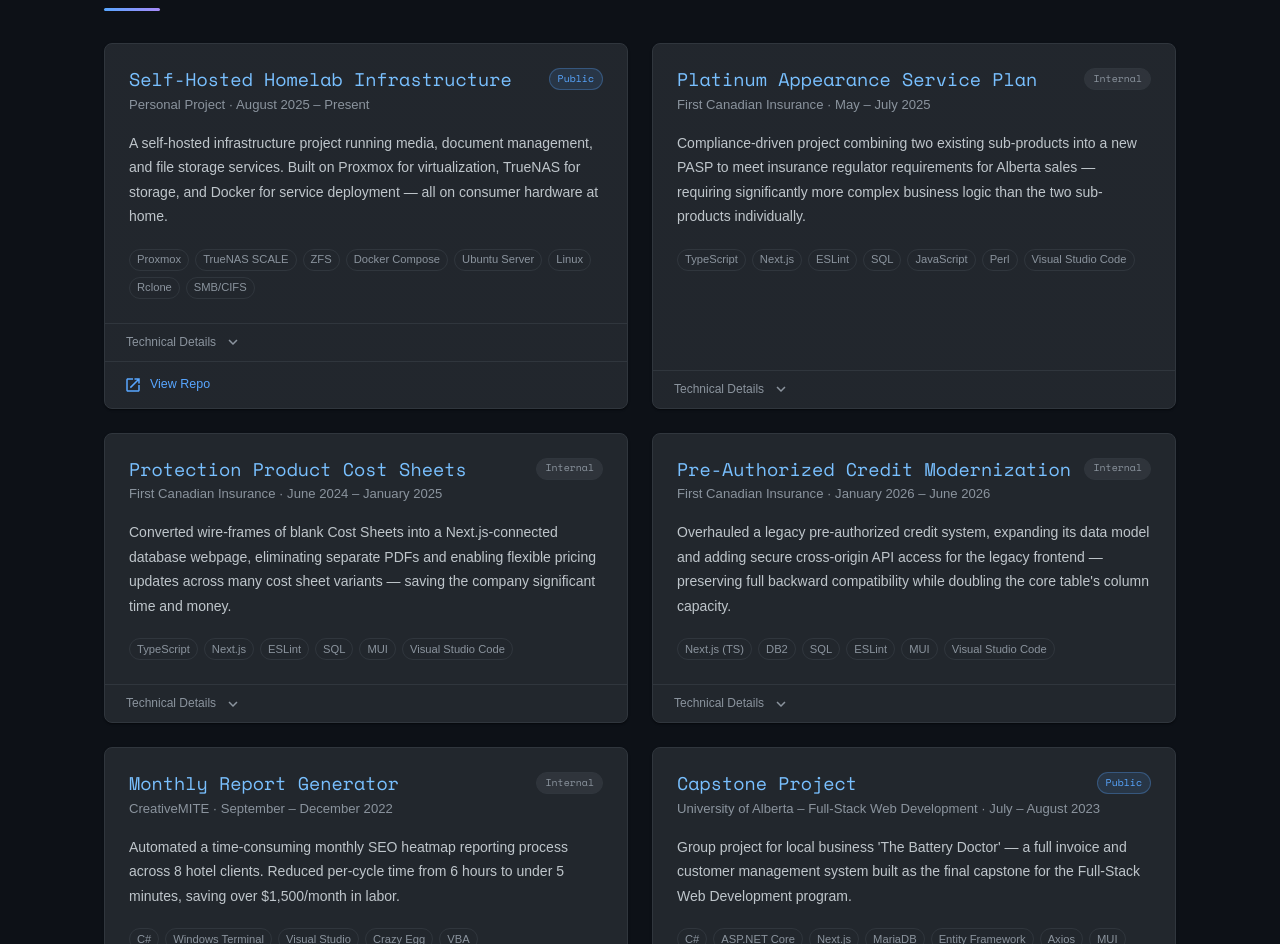
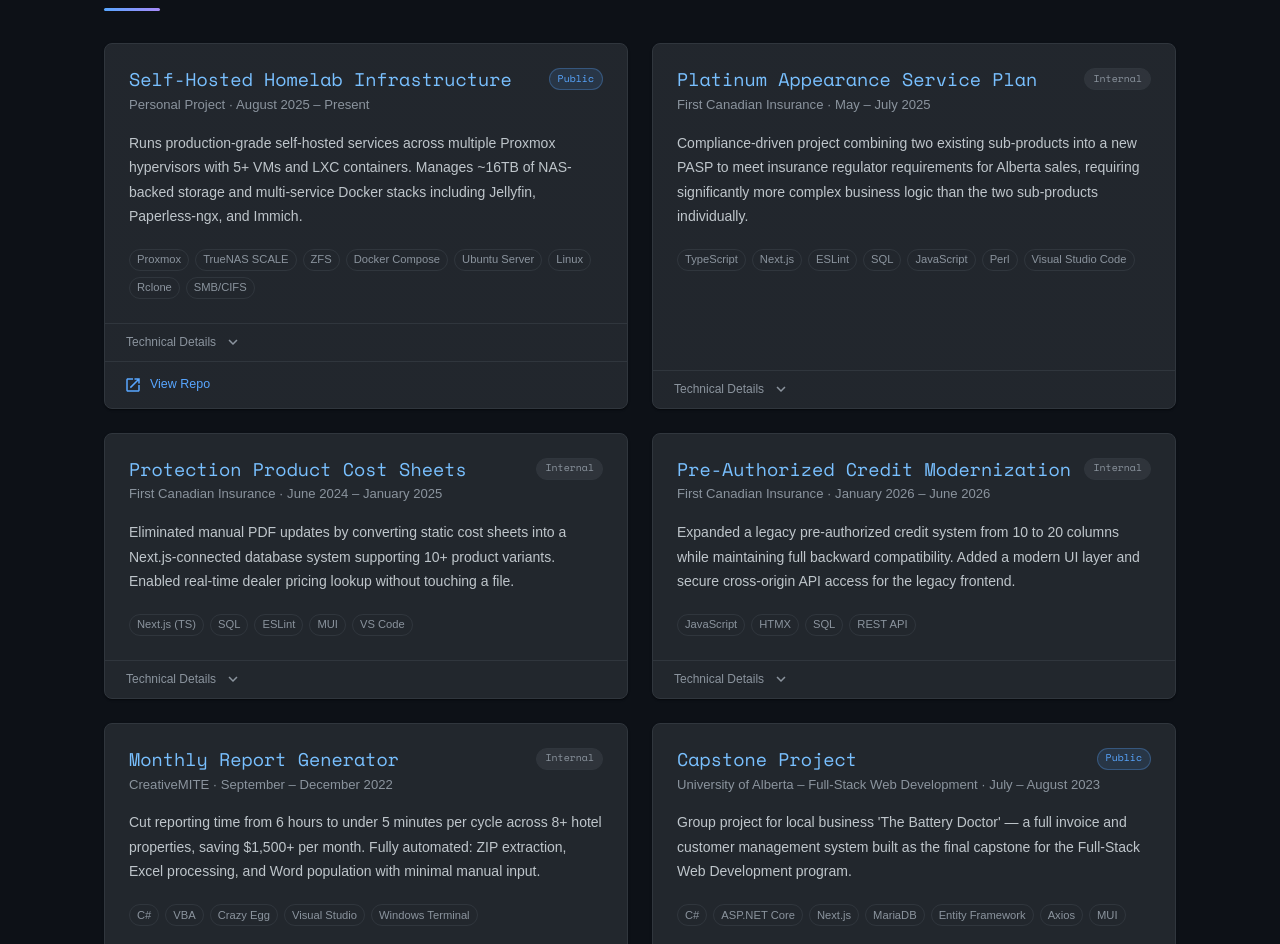
Before and after one commit to Caelan-Ross/Caelan-Ross_Portfolio-Website-caelanross.com, a React (Create React App) app in the folder app/: page /projects in a window 1280 px wide. Shown: the part 168-1112 px from the top of the page. Built offline with nearby package versions, Linux system fonts and the light colour scheme; a web font is replaced by a local one.

Commit message:
Update verbiage to match updated resume

```diff
--- a/app/src/components/projects.js
+++ b/app/src/components/projects.js
@@ -207,45 +207,45 @@
           link="https://github.com/Caelan-Ross/gcal-embed"
           projectDate="August 2025 – Present"
           subtitle="Personal Project"
-          overview="A self-hosted infrastructure project running media, document management, and file storage services. Built on Proxmox for virtualization, TrueNAS for storage, and Docker for service deployment — all on consumer hardware at home."
+          overview="Runs production-grade self-hosted services across multiple Proxmox hypervisors with 5+ VMs and LXC containers. Manages ~16TB of NAS-backed storage and multi-service Docker stacks including Jellyfin, Paperless-ngx, and Immich."
           techStack="Proxmox, TrueNAS SCALE, ZFS, Docker Compose, Ubuntu Server, Linux, Rclone, SMB/CIFS"
-          techOverview="Runs on a three-node Proxmox cluster with dedicated LXC containers and VMs per service. Storage is handled by TrueNAS SCALE over SMB, with ZFS RAIDZ1 providing redundancy across ~16TB. Docker Compose manages multi-container service stacks with NAS-backed volumes. Resolved a hardware-level NIC instability bug (Intel I219-LM) by disabling offloading via bridge config to eliminate persistent drops."
+          techOverview="TrueNAS SCALE handles storage via ZFS RAIDZ1 and SMB shares, with automated cloud backup via Rclone. Docker Compose stacks map persistent volumes to NAS storage. Diagnosed a hardware-level NIC instability bug (Intel I219-LM) by disabling offloading via bridge config to eliminate recurring network drops."
         />
 
         <Project
           title="Platinum Appearance Service Plan"
           projectDate="May – July 2025"
           subtitle="First Canadian Insurance"
-          overview="Compliance-driven project combining two existing sub-products into a new PASP to meet insurance regulator requirements for Alberta sales — requiring significantly more complex business logic than the two sub-products individually."
+          overview="Compliance-driven project combining two existing sub-products into a new PASP to meet insurance regulator requirements for Alberta sales, requiring significantly more complex business logic than the two sub-products individually."
           techStack="TypeScript, Next.js, ESLint, SQL, JavaScript, Perl, Visual Studio Code"
-          techOverview="The front end uses the typical entry form to collect dealer and customer information, which is then processed by a complex set of business rules to determine PASP eligibility. Data is sent to the backend for processing into the database for later use in remittances."
+          techOverview="The front end uses the standard entry form to collect dealer and customer information, processed by a complex set of business rules to determine PASP eligibility. Data is passed to the backend for processing into the database for later use in remittances."
         />
 
         <Project
           title="Protection Product Cost Sheets"
           projectDate="June 2024 – January 2025"
           subtitle="First Canadian Insurance"
-          overview="Converted wire-frames of blank Cost Sheets into a Next.js-connected database webpage, eliminating separate PDFs and enabling flexible pricing updates across many cost sheet variants — saving the company significant time and money."
-          techStack="TypeScript, Next.js, ESLint, SQL, MUI, Visual Studio Code"
-          techOverview="The front end uses a query string to fetch and render dealer-specific data via SQL. The result set is mapped into structured objects dispatched to different dynamic cost sheet components. Each component renders headers, footers, tables, and variants using reusable MUI-based components for maintainability."
+          overview="Eliminated manual PDF updates by converting static cost sheets into a Next.js-connected database system supporting 10+ product variants. Enabled real-time dealer pricing lookup without touching a file."
+          techStack="Next.js (TS), SQL, ESLint, MUI, VS Code"
+          techOverview="Built reusable Next.js components for each cost sheet variant. Dealer-specific data is fetched at render time via URL-based query selectors backed by SQL APIs. Data parsers and field mappings handle 10+ product sheet variants with minimal per-variant code, reducing update effort by 100%."
         />
 
         <Project
           title="Pre-Authorized Credit Modernization"
           projectDate="January 2026 – June 2026"
           subtitle="First Canadian Insurance"
-          overview="Overhauled a legacy pre-authorized credit system, expanding its data model and adding secure cross-origin API access for the legacy frontend — preserving full backward compatibility while doubling the core table's column capacity."
-          techStack="Next.js (TS), DB2, SQL, ESLint, MUI, Visual Studio Code"
-          techOverview="Extended the database layer with 6 new DB2 value-definition tables (avg. 6 columns each) to support a schema expansion from 10 to 20 columns. Built a dynamically generated popup in vanilla JavaScript for the legacy system consuming internal APIs with no framework dependency. Developed a new API endpoint using HMAC-based secret key pairs and request timestamps for secure cross-origin content delivery."
+          overview="Expanded a legacy pre-authorized credit system from 10 to 20 columns while maintaining full backward compatibility. Added a modern UI layer and secure cross-origin API access for the legacy frontend."
+          techStack="JavaScript, HTMX, SQL, REST API"
+          techOverview="Designed 6 DB2 value-definition lookup tables to support the schema expansion. Built a vanilla JavaScript popup consuming internal APIs with no framework dependency. Developed an API endpoint using HMAC-based key pairs and request timestamps for cross-origin authentication."
         />
 
         <Project
           title="Monthly Report Generator"
           projectDate="September – December 2022"
           subtitle="CreativeMITE"
-          overview="Automated a time-consuming monthly SEO heatmap reporting process across 8 hotel clients. Reduced per-cycle time from 6 hours to under 5 minutes, saving over $1,500/month in labor."
-          techStack="C#, Windows Terminal, Visual Studio, Crazy Egg, VBA"
-          techOverview="Consumes .zip exports from Crazy Egg, unpacks and processes the Excel files inside, then populates a master Excel sheet with macros. Outputs formatted tables into a Word template file with minimal manual entry."
+          overview="Cut reporting time from 6 hours to under 5 minutes per cycle across 8+ hotel properties, saving $1,500+ per month. Fully automated: ZIP extraction, Excel processing, and Word population with minimal manual input."
+          techStack="C#, VBA, Crazy Egg, Visual Studio, Windows Terminal"
+          techOverview="Consumes Crazy Egg ZIP exports, unpacks and processes the Excel files inside, then aggregates analytics across hotel properties into structured tables and graphs. Outputs formatted data into a Word template."
         />
 
         <Project
--- a/app/src/components/skills.js
+++ b/app/src/components/skills.js
@@ -23,8 +23,10 @@
         { name: "React", yearsOffset: 2 },
         { name: "Next.js", yearsOffset: 2 },
         { name: "HTML5", yearsOffset: 3 },
-        { name: "CSS", yearsOffset: 3 },
+        { name: "CSS3", yearsOffset: 3 },
+        { name: "Tailwind", yearsStatic: 1 },
         { name: "MUI", yearsOffset: 2 },
+        { name: "HTMX", yearsStatic: 1 },
       ],
     },
     {
@@ -32,7 +34,12 @@
       skills: [
         { name: "C#", yearsStatic: 3 },
         { name: "ASP.NET Core MVC", yearsStatic: 3 },
+        { name: "Perl", yearsStatic: 2 },
         { name: "Python", yearsStatic: 3 },
+        { name: "REST API Design", yearsStatic: 2 },
+        { name: "RabbitMQ", yearsStatic: 1 },
+        { name: "ODBC", yearsStatic: 2 },
+        { name: "IBM DB2", yearsStatic: 2 },
         { name: "SQL", yearsOffset: 2 },
         { name: "MySQL", yearsOffset: 2 },
         { name: "MariaDB", yearsOffset: 2 },
@@ -48,6 +55,7 @@
         { name: "Docker Compose", yearsStatic: 1 },
         { name: "Ubuntu Server", yearsStatic: 1 },
         { name: "Linux", yearsStatic: 2 },
+        { name: "IIS", yearsStatic: 2 },
       ],
     },
     {
@@ -78,9 +86,11 @@
     {
       label: "📐 Dev Practices",
       skills: [
+        { name: "Agile / SCRUM", yearsStatic: 2 },
         { name: "Code Reviews", yearsOffset: 2 },
+        { name: "Microservices", yearsStatic: 1 },
         { name: "Reusable Components", yearsOffset: 2 },
-        { name: "Database Integration", yearsOffset: 2 },
+        { name: "Database Design", yearsOffset: 2 },
         { name: "Automation", yearsOffset: 2 },
       ],
     },
--- a/app/src/pages/home.js
+++ b/app/src/pages/home.js
@@ -65,10 +65,10 @@
   subtitle: "First Canadian Insurance",
   projectDate: "January 2026 – June 2026",
   overview:
-    "Overhauled a legacy pre-authorized credit system, expanding its data model and adding secure cross-origin API access for the legacy frontend — preserving full backward compatibility while doubling the core table's column capacity.",
-  techStack: "Next.js (TS), DB2, SQL, ESLint, MUI, Visual Studio Code",
+    "Expanded a legacy pre-authorized credit system from 10 to 20 columns while maintaining full backward compatibility. Added a modern UI layer and secure cross-origin API access for the legacy frontend.",
+  techStack: "JavaScript, HTMX, SQL, REST API",
   techOverview:
-    "Extended the database layer with 6 new DB2 value-definition tables (avg. 6 columns each) to support a schema expansion from 10 to 20 columns. Built a dynamically generated popup in vanilla JavaScript for the legacy system consuming internal APIs with no framework dependency. Developed a new API endpoint using HMAC-based secret key pairs and request timestamps for secure cross-origin content delivery.",
+    "Designed 6 DB2 value-definition lookup tables to support the schema expansion. Built a vanilla JavaScript popup consuming internal APIs with no framework dependency. Developed an API endpoint using HMAC-based key pairs and request timestamps for cross-origin authentication.",
 };
 
 const FeaturedProjectCard = () => {
```
Also changed, not shown: 1 other file (tests, documents, lock files or other folders).
